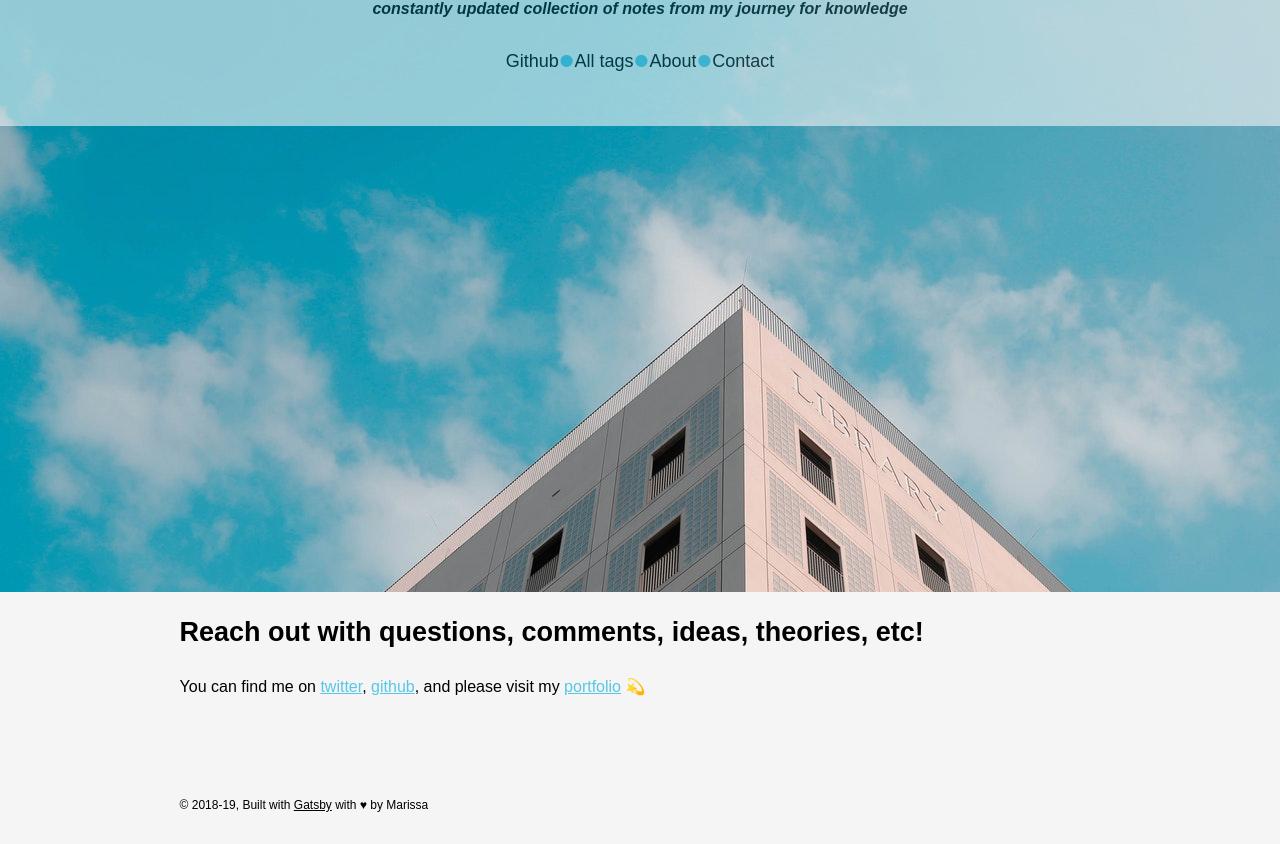
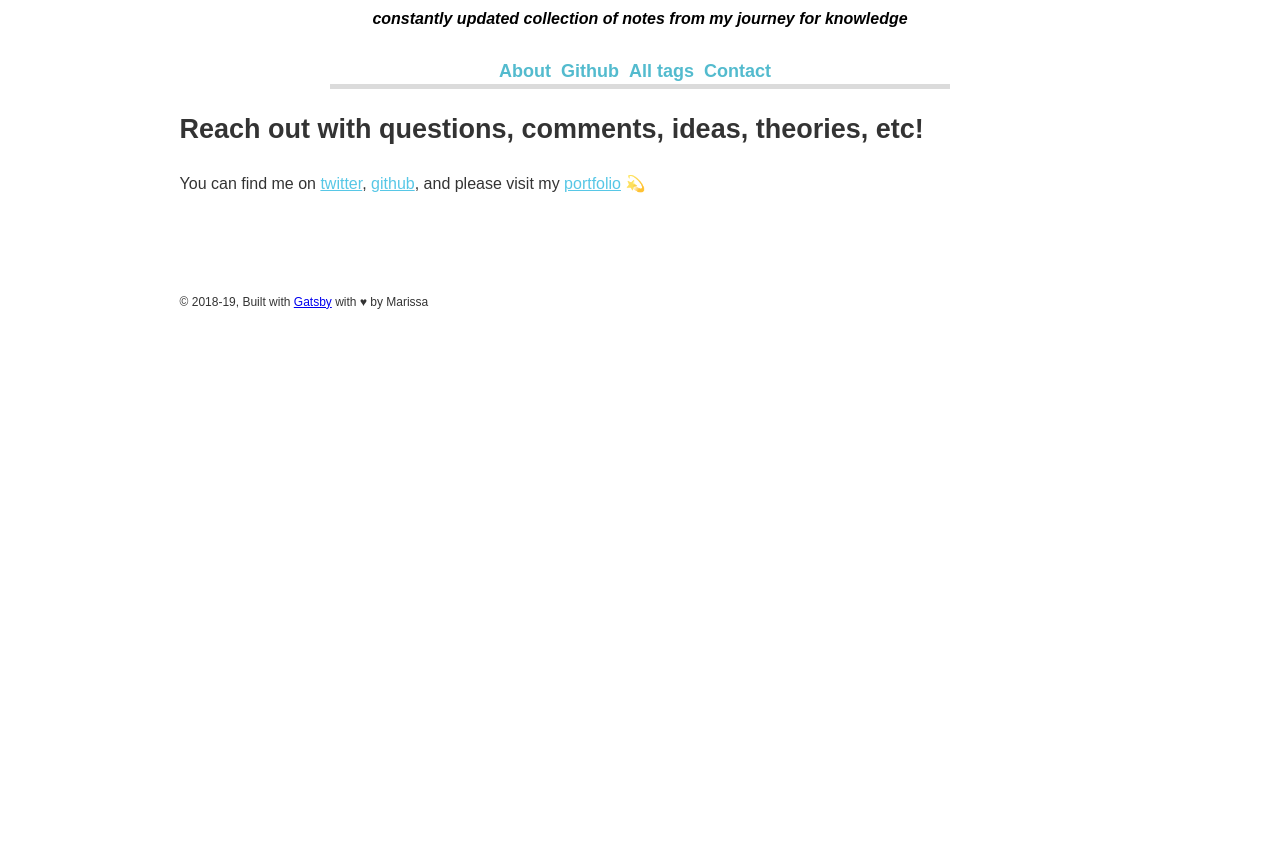
Before and after one commit to marissap/notesbymaris, a Gatsby site: page /contact in a window 1280 px wide. Shown: the part 88-932 px from the top of the page. After the commit the page ends 800 px from the top, so only its background shows below. Built offline with nearby package versions, Linux system fonts and the light colour scheme; Gatsby itself is replaced by a stand-in of ours; a web font is replaced by a local one.

Commit message:
header + homepage redesign

```diff
--- a/src/components/header.js
+++ b/src/components/header.js
@@ -3,78 +3,18 @@ import PropTypes from 'prop-types'
 import React from 'react'
 
 import './layout-override.css'
-import BackgroundImage from '../images/header.jpeg';
 
 const Header = () => (
-  <div class="final-header" style={{ background: `url(${BackgroundImage})` }}>
-    <div class="header-overlay">
-      <div
-        style={{
-          margin: '0 auto',
-          padding: '1.45rem 1.0875rem',
-        }}
-        >
-        <h1 style={{margin: 0, textAlign: 'center'}}>
-            <Link to="/"
-              style={{
-                color: 'black',
-                textDecoration: 'none',
-                fontWeight: '900',
-              }}
-            >
-              Maris' Notes
-            </Link>
-          </h1>
-          <div style={{display: 'flex', justifyContent: 'center', marginTop: '1rem'}}>
-            <p
-              style={{
-                color: 'black',
-                textDecoration: 'none',
-                fontStyle: 'italic',
-                fontWeight: '900',
-              }}>
-              constantly updated collection of notes from my journey for knowledge
-            </p>
-          </div>
-          <div style={{display: 'flex', justifyContent: 'center',}}>
-              <a href="https://github.com/marissap/" target="_blank"
-                style={{ color: "black", textDecoration: "none", fontWeight: '400',}} title="github" >Github </a>
-                <p style={{ color: "rgb(87, 199, 230)", fontSize: "250%"}}>•</p>
-                <Link
-                  to="/tags"
-                  style={{
-                    color: 'black',
-                    textDecoration: 'none',
-                    fontWeight: '400',
-                  }}
-                >
-                All tags
-              </Link>
-              <p style={{ color: "rgb(87, 199, 230)", fontSize: "250%"}}>•</p>
-              <Link
-                  to="/about"
-                  style={{
-                    color: 'black',
-                    textDecoration: 'none',
-                    fontWeight: '400',
-                  }}
-                >
-                About
-              </Link>
-              <p style={{ color: "rgb(87, 199, 230)", fontSize: "250%"}}>•</p>
-              <Link
-                  to="/contact"
-                  style={{
-                    color: 'black',
-                    textDecoration: 'none',
-                    fontWeight: '400',
-                  }}
-                >
-                Contact
-              </Link>
-          </div>
-{}
-      </div>
+  <div className="final-header">
+    <div className="header-text">
+      <h1><Link to="/">Notes by Maris</Link></h1>
+      <p>constantly updated collection of notes from my journey for knowledge</p>
+    </div>
+    <div className="nav">
+      <Link to="/about">About</Link>
+      <a href="https://github.com/marissap/" target="_blank" rel="noopener noreferrer" title="github" >Github</a>
+      <Link to="/tags">All tags</Link>
+      <Link to="/contact">Contact</Link>
     </div>
   </div>
 );
--- a/src/components/layout-override.css
+++ b/src/components/layout-override.css
@@ -5,13 +5,9 @@
 
 @import url('https://fonts.googleapis.com/css?family=Kalam|Quicksand');
 
-* {
-    background: #F5F5F5;
-    color: black;
-}
-
 html {
     height: 100%;
+    color: black;
 }
 
 body {
@@ -37,27 +33,66 @@ footer {
 }
 
 .post-list:hover h1 {
-    background: rgb(87, 199, 230);
+    background: #A5BCCA;
     -webkit-background-clip: text;
     -webkit-text-fill-color: transparent;
 }
 
 .final-header {
-    height: 85vh;
-    background: no-repeat center center fixed;
-    /* https://images.unsplash.com/photo-1490358930084-2d26f21dc211?ixlib=rb-1.2.1&ixid=eyJhcHBfaWQiOjEyMDd9&auto=format&fit=crop&w=1778&q=80 */
-    -webkit-background-size: cover;
-    -moz-background-size: cover;
-    -o-background-size: cover;
-    background-size: cover;
+    background-color: white;
+    padding: 0px;
+    margin: 0 auto;
+    padding: 2rem 1.0875rem 0;
 }
 
-.header-overlay {
-    opacity: 0.6;
+.final-header:after {
+    content: ""; /* This is necessary for the pseudo element to work. */
+    display: block; /* This will put the pseudo element on its own line. */
+    margin: 0 auto; /* This will center the border. */
+    width: 50%; /* Change this to whatever width you want. */
+    padding-top: 0px; /* This creates some space between the element and the border. */
+    border-bottom: 5px solid rgb(219, 219, 219); /* This creates the border. Replace black with whatever color you want. */
 }
 
-.final-header .header-overlay h1:hover {
-    color: red;
+.final-header p {
+    color: black;
+    text-decoration: none;
+    font-weight: 900;
+    font-style: italic;
+}
+
+.final-header Link,
+.final-header a {
+    color: black;
+    text-decoration: none;
+    font-weight: 900;
+}
+
+.final-header .header-text h1 {
+    margin: 0;
+    text-align: center;
+}
+
+.final-header .header-text p {
+    display: flex;
+    justify-content: center;
+    margin-top: 1rem;
+}
+
+.final-header .nav {
+    display: flex;
+    justify-content: center;
+}
+
+.final-header .nav Link,
+.final-header .nav a {
+    color: #53bbce;
+    padding-right: 10px;
+}
+
+.final-header .nav Link:hover,
+.final-header .nav a:hover {
+    color: black;
 }
 
 @media (max-width: 560px) {
--- a/src/components/layout.js
+++ b/src/components/layout.js
@@ -21,7 +21,7 @@ const Layout = ({ children }) => (
     `}
     render={data => (
       <>
-        <Header siteTitle={data.site.siteMetadata.title} />
+        <Header siteTitle={data.site.siteMetadata.title}/>
         <div
           style={{
             margin: `0 auto`,
--- a/src/pages/contact.js
+++ b/src/pages/contact.js
@@ -8,7 +8,7 @@ const ContactPage = () => (
         <div>
             <br></br>
             <h1 style={{ fontSize: '150%'}}>Reach out with questions, comments, ideas, theories, etc!</h1>
-            <p>You can find me on <a href="https://twitter.com/themindofmaris" target="_blank">twitter</a>, <a href="https://github.com/marissap" target="_blank">github</a>, and please visit my <a href="https://marissap.github.io/portfolio-2019/" target="_blank">portfolio</a> 💫</p>
+            <p>You can find me on <a href="https://twitter.com/themindofmaris" target="_blank" rel="noopener noreferrer">twitter</a>, <a href="https://github.com/marissap" target="_blank" rel="noopener noreferrer">github</a>, and please visit my <a href="https://marissap.github.io/portfolio-2019/" target="_blank" rel="noopener noreferrer">portfolio</a> 💫</p>
         </div>
     </Layout>
 )
--- /dev/null
+++ b/src/pages/index.css
@@ -0,0 +1,160 @@
+*, *:before, *:after {
+    -moz-box-sizing: border-box;
+    -webkit-box-sizing: border-box;
+    box-sizing: border-box;
+}
+
+body {
+    margin: 0;
+}
+
+.columnsContainer, footer, header {
+    position: relative;
+    margin: .5em;
+}
+
+.leftColumn, .rightColumn, footer, header {
+    padding: 1.25em;
+}
+
+.leftColumn {
+    margin-bottom: .5em;
+    background-color: #A5BCCA;
+    text-align: center;
+    padding-bottom: 50vh;
+}
+
+.leftColumn h1 {
+    color: black;
+    font-size: 300%;
+    text-transform: uppercase;
+}
+
+.nav {
+    list-style: none;
+    margin-left: 0;
+    margin-bottom: 0;
+    padding-left: 0;
+}
+
+.nav > li,
+.nav > li > a,
+.nav > li > Link {
+    display: inline-block;
+    *display: inline;
+    zoom: 1;
+    color: black;
+    text-decoration: none;
+}
+
+.nav > li:hover,
+.nav > li > a:hover,
+.nav > li > Link:hover {
+    font-weight: bold;
+}
+
+.inline-items {
+    margin-top: 0;
+}
+
+.inline-items li {
+    margin-left: 0;
+    border-left: 1px solid black;
+    padding-left: 10px;
+    padding-right: 10px;
+}
+
+.inline-items li:first-child {
+    margin-left: 0;
+    border: none;
+    padding-left: 0;
+    padding-right: 10px;
+}
+
+.inline-items li:last-child {
+    padding-right: 0;
+}
+
+.mug {
+    top: 8%;
+}
+
+@keyframes drink {
+    0% {
+        background-position: 0px 140px;
+    }
+    20% {
+        background-position: -1350px -40px;
+    }
+    40% {
+        background-position: -900px 50px;
+    }
+    80% {
+        background-position: -450px 100px;
+    }
+    100% {
+        background-position: 0px 140px;
+    }
+}
+
+@media screen and (min-width: 923px ) {
+    .leftColumn {
+        margin-right: 27em;
+        position: fixed;
+        top: 0;
+        left: 0px;
+        right: 0px;
+        bottom: 0;
+    }
+
+    .leftColumn h1 {
+        color: #241915;
+        font-size: 300%;
+        text-transform: uppercase;
+    }
+
+    .rightColumn {
+        position: absolute;
+        top: 0;
+        right: 0;
+        width: 25.75em;
+    }
+
+    .wrapper {
+        background-color: #A5BCCA;
+        margin: 0px;
+        padding: 0px;
+    }
+
+    .mug {
+        height: 140px;
+        width: 180px;
+        border: 6px solid #A5BCCA;
+        position: absolute;
+        top: 40%;
+        left: 40%;
+        border-radius: 0px 0px 70px 70px;
+        background: url('../images/coffee.png');
+        background-repeat: repeat-x;
+        background-position: 0px 140px;
+        box-shadow: 0px 0px 0px 6px black;
+        animation: drink 5.5s infinite;
+    }
+
+    .handle {
+        height: 70px;
+        width: 40px;
+        background-color: transparent;
+        border: 6px solid black;
+        position: relative;
+        left: 178px;
+        top: 10px;
+        border-radius: 0px 25px 80px 0px;
+    }
+}
+
+@media screen and (max-width: 500px ) {
+    .mug {
+        left: 30%;
+    }
+}
--- a/src/pages/post.css
+++ b/src/pages/post.css
@@ -1,5 +1,4 @@
- .link {
-
+.link {
     text-decoration: none;
     color: black;
 }
@@ -28,7 +27,7 @@ img {
 .tags a {
     margin-bottom: 2rem;
     list-style: none;
-        background-color: #ececec;
+    background-color: #ececec;
     border: 1px solid #ffff;
     border: 1px solid #ffff;
     width: 80%;
```
Also changed, not shown: src/pages/index.js (+23 -3 lines), src/images/coffee.png (added), 2 other files.
